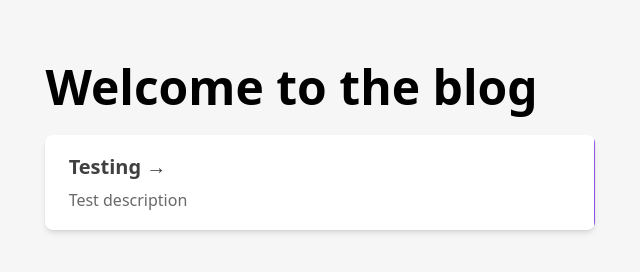
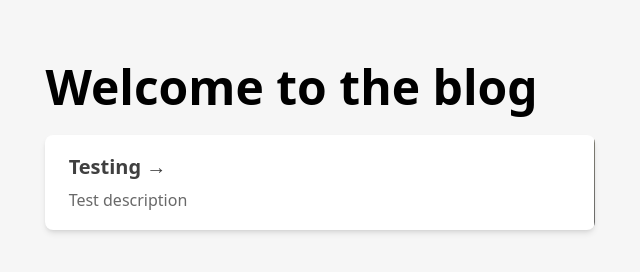
Before and after one commit to journeybeforedestination/blog, an Astro site: page / in a window 1280 px wide. Shown: the full height of the page, 320-960 px from the left. Built offline with nearby package versions, Linux system fonts and the light colour scheme; Astro itself is replaced by a stand-in of ours.

Commit message:
Update accent color

```diff
--- a/src/layouts/Layout.astro
+++ b/src/layouts/Layout.astro
@@ -25,11 +25,11 @@
 </html>
 <style is:global>
   :root {
-    --accent: 124, 58, 237;
+    --accent: 88, 88, 88;
     --accent-gradient: linear-gradient(
       45deg,
       rgb(var(--accent)),
-      #da62c4 30%,
+      #EEDC82 30%,
       white 60%
     );
   }
```
